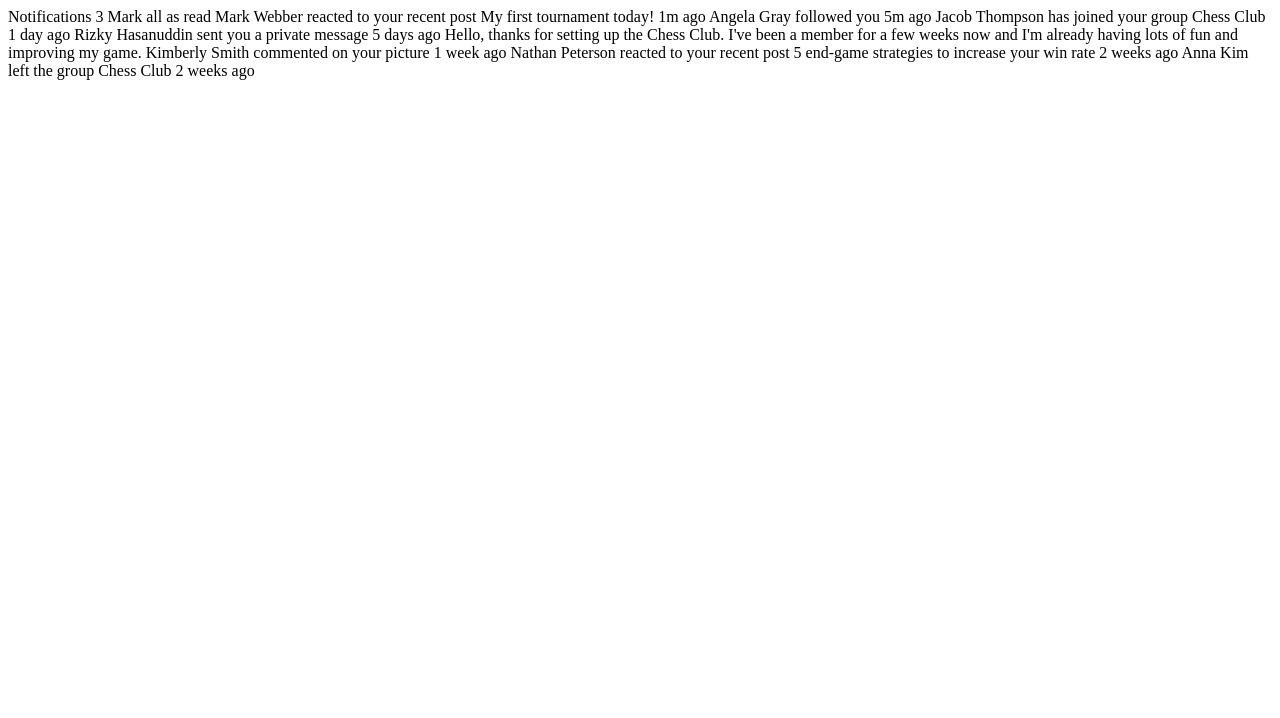
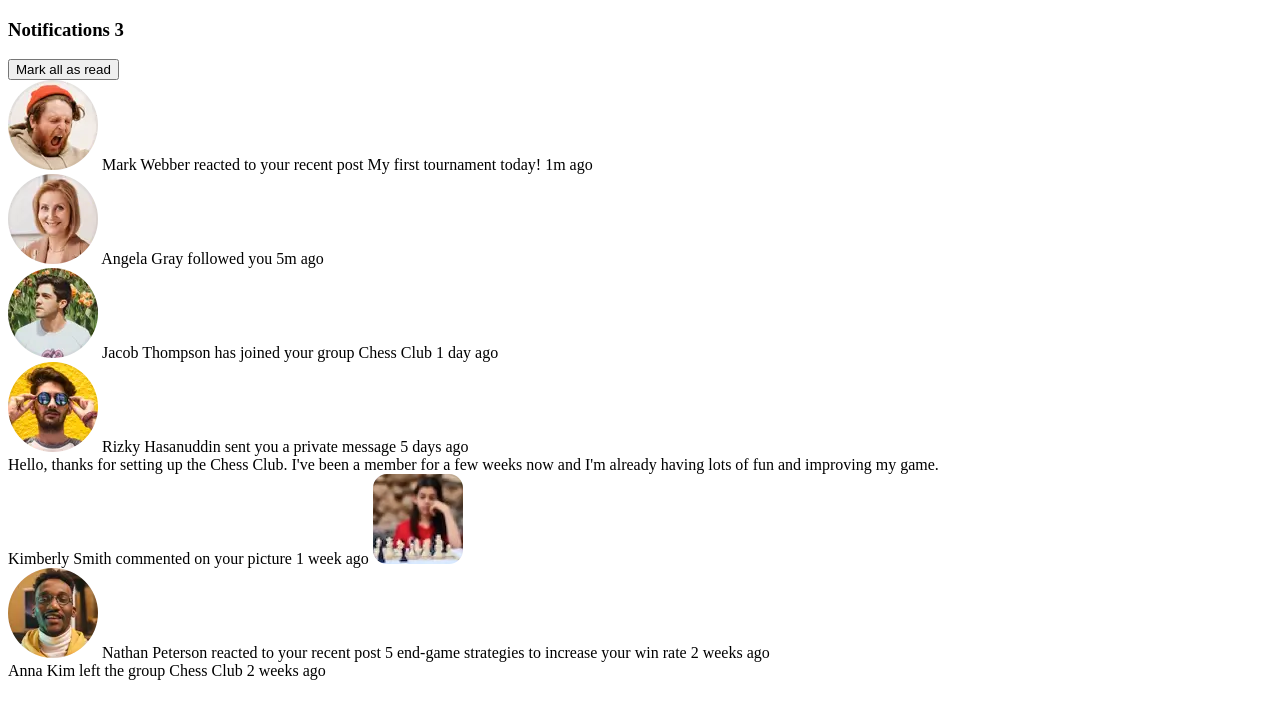
Before and after one commit to victor-msi/notifications-menu, a plain HTML site: page index.html in a window 1280 px wide. Drawn offline with Linux system fonts and the light colour scheme.

Commit message:
HTML Complete

```diff
--- a/index.html
+++ b/index.html
@@ -7,31 +7,65 @@
   <title>Frontend Mentor | Notifications page</title>
 </head>
 <body>
-  Notifications 3
+  <section class="notifications">
+    <div class="notifications-container">
+      <div class="container-header">
+        <h3 class="container-title">
+          Notifications <span>3</span>
+        </h3>
+        <button class="button-mark">
+          Mark all as read
+        </button>
+      </div>
 
-  Mark all as read
+      <div class="notification notification-unread">
+        <img src="assets/images/avatar-mark-webber.webp" alt="avatar">
+        <span class="user">Mark Webber</span> reacted to your recent post <span class="post">My first tournament today!</span>
+        <span ></span>
+        <span class="time">1m ago</span>
+      </div>
 
-  Mark Webber reacted to your recent post My first tournament today!
-  1m ago
+      <div class="notification notification-unread">
+        <img src="assets/images/avatar-angela-gray.webp" alt="avatar">
+        <span class="user">Angela Gray</span> followed you
+        <span></span>
+        <span class="time">5m ago</span>
+      </div>
 
-  Angela Gray followed you
-  5m ago
+      <div class="notification notification-unread">
+        <img src="assets/images/avatar-jacob-thompson.webp" alt="avatar">
+        <span class="user">Jacob Thompson</span> has joined your group <span>Chess Club</span>
+        <span></span>
+        <span class="time">1 day ago</span>
+      </div>
 
-  Jacob Thompson has joined your group Chess Club
-  1 day ago
+      <div class="notification notification-read">
+        <img src="assets/images/avatar-rizky-hasanuddin.webp" alt="avatar">
+        <span class="user">Rizky Hasanuddin</span> sent you a private message
+        <span class="time">5 days ago</span>
+        <div class="notification__message">
+          Hello, thanks for setting up the Chess Club. I've been a member for a few weeks now and
+          I'm already having lots of fun and improving my game.
+        </div>
+      </div>
 
-  Rizky Hasanuddin sent you a private message
-  5 days ago
-  Hello, thanks for setting up the Chess Club. I've been a member for a few weeks now and
-  I'm already having lots of fun and improving my game.
+      <div class="notification notification-read">
+        <span class="user">Kimberly Smith</span> commented on your picture
+        <span class="time">1 week ago</span>
+        <img src="assets/images/image-chess.webp" alt="image-chess">
+      </div>
 
-  Kimberly Smith commented on your picture
-  1 week ago
+      <div class="notification notification-read">
+        <img src="assets/images/avatar-nathan-peterson.webp" alt="avatar">
+        <span class="user">Nathan Peterson</span> reacted to your recent post <span class="post">5 end-game strategies to increase your win rate</span>
+        <span class="time">2 weeks ago</span>
+      </div>
 
-  Nathan Peterson reacted to your recent post 5 end-game strategies to increase your win rate
-  2 weeks ago
-
-  Anna Kim left the group Chess Club
-  2 weeks ago
+      <div class="notification notification-read">
+        <span class="user">Anna Kim</span> left the group <span class="club">Chess Club</span>
+        <span class="time">2 weeks ago</span>
+      </div>
+    </div>
+  </section>
 </body>
 </html>
```
